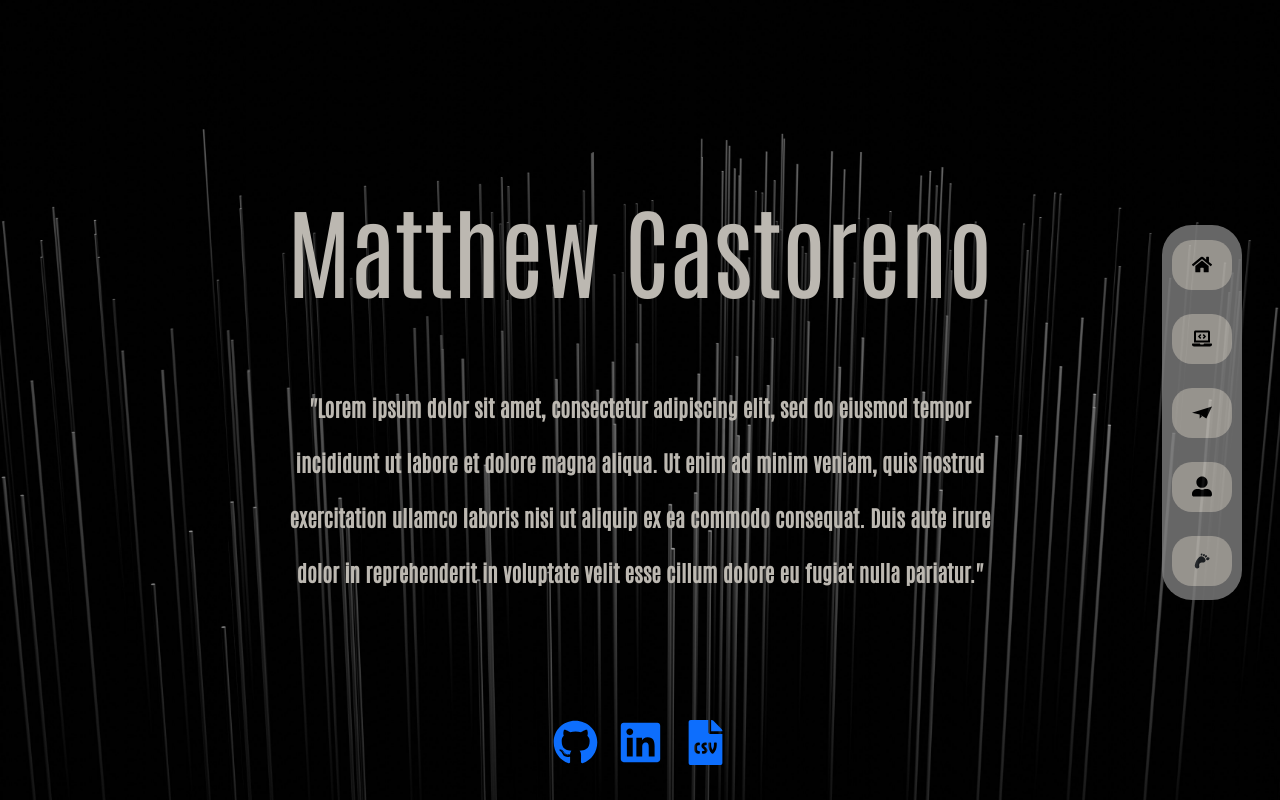
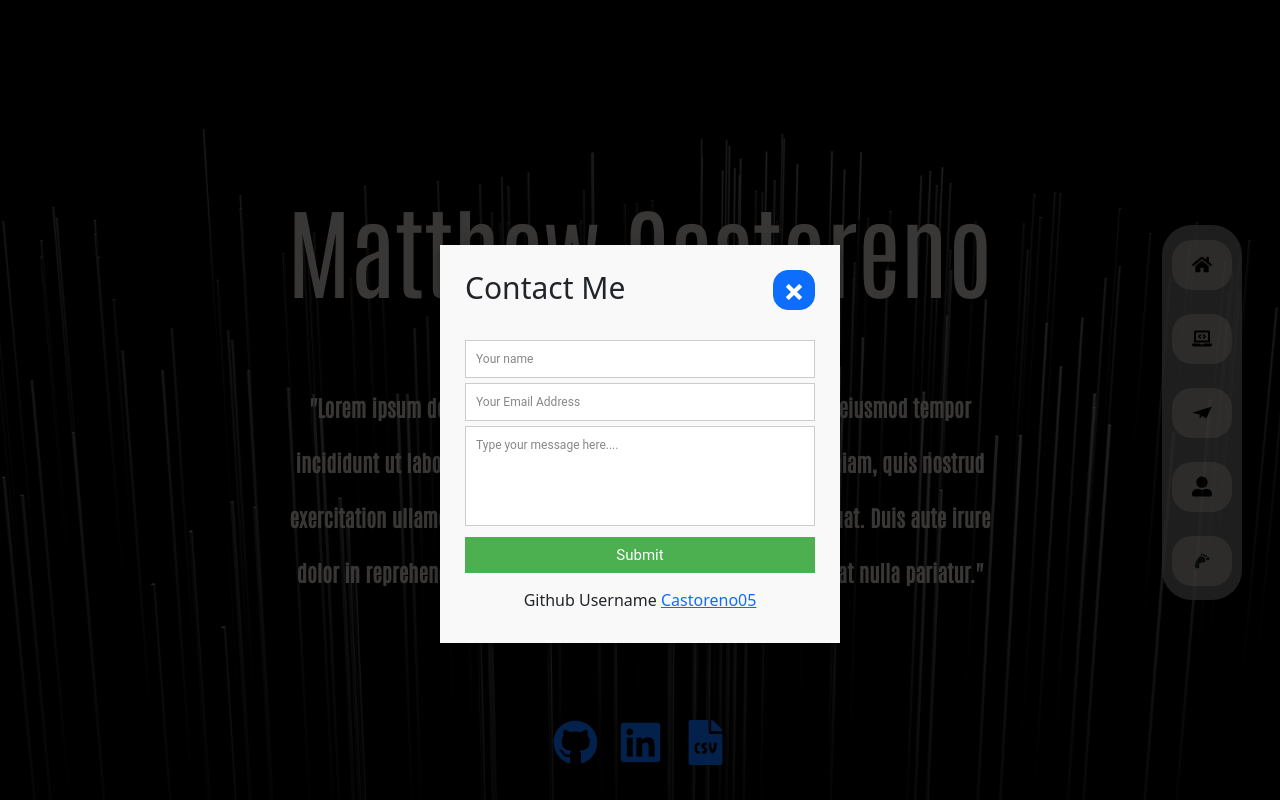
Before and after one commit to Castoreno05/React-Portfolio, a React (Create React App) app: page / in a window 1280 px wide. Both pictures are taken after a click on the button 1201 px from the left and 412 px from the top of the page. Shown: the top 800 px of the page. Built offline with nearby package versions, Linux system fonts and the light colour scheme.

Commit message:
Modal is placed in navigation bar.

```diff
--- a/src/App.js
+++ b/src/App.js
@@ -3,7 +3,7 @@ import Header from "./components/Header";
 import About from "./components/About";
 import Skills from "./components/Skills";
 import Projects from "./components/Projects";
-import Contact from "./components/ContactForm";
+// import Contact from "./components/ContactForm";
 import Footer from "./components/Footer";
 import "./app.css";
 
@@ -17,7 +17,7 @@ function App() {
       <About/>
       <Skills/>
       <Projects/>
-      <Contact />
+      {/* <Contact /> */}
       <Footer/>
     </div>
   );
--- a/src/components/ContactForm/contact.css
+++ b/src/components/ContactForm/contact.css
@@ -7,7 +7,15 @@
 .contactContainer {
   max-width: 400px;
 }
-
+.contactHeader {
+  display: flex;
+  justify-content: space-between;
+  flex-direction: row;
+}
+.contactHeader .btn {
+  height: 40px;
+  border-radius: 15px;
+}
 #contact input[type="text"],
 #contact input[type="email"],
 #contact input[type="tel"],
--- a/src/components/Footer/footer.css
+++ b/src/components/Footer/footer.css
@@ -23,6 +23,9 @@
     color: whitesmoke;
     margin: 10px 10px;
 }
+.footerNav a {
+    text-decoration: none;
+}
 .footerNav p:hover {
     color: #0d6efd;
 }
--- a/src/components/Header/index.js
+++ b/src/components/Header/index.js
@@ -1,4 +1,5 @@
 import React, { useState } from "react";
+import Modal from "../Modal";
 import { Nav, Navbar, Button } from "react-bootstrap";
 import { Link } from "react-scroll";
 import {
@@ -17,7 +18,7 @@ import resume from "../../Images/Resume.PNG";
 import "./header.css";
 
 export default function Header() {
-  const [isOpen, setIsOpen] = useState(false)
+  const [isOpen, setIsOpen] = useState(false);
   const pdfGenerate = () => {
     var doc = new jsPDF("landscape", "px", "a4", "false");
     doc.addImage(resume, "PNG", 65, 20, 500, 400);
@@ -74,17 +75,14 @@ export default function Header() {
             </Button>
           </Link>
           <br></br>
-          {/* <Link
-            to="contact"
-            spy={true}
-            offset={-315}
-            smooth={true}
-            duration={500}
-          > */}
-            <Button variant="none" className="navBtns">
-              <SiMinutemailer id="mail" />
-            </Button>
-          {/* </Link> */}
+          <Button
+            variant="none"
+            className="navBtns"
+            onClick={() => setIsOpen(true)}
+          >
+            <SiMinutemailer id="mail" />
+          </Button>
+          <Modal open={isOpen} onClose={() => setIsOpen(false)} />
           <br></br>
           <Link to="about" spy={true} smooth={true} duration={500}>
             <Button variant="none" className="navBtns">
--- a/src/components/Modal.js
+++ b/src/components/Modal.js
@@ -1,4 +1,9 @@
-import React from "react";
+import React, { useState } from "react";
+import { Button } from "react-bootstrap";
+import ReactDom from "react-dom";
+import emailjs from "@emailjs/browser";
+import { ImCross } from "react-icons/im";
+import "./ContactForm/contact.css";
 
 const MODAL_STYLES = {
   position: "fixed",
@@ -13,20 +18,105 @@ const OVERLAY_STYLES = {
   left: 0,
   right: 0,
   bottom: 0,
-  backgroundColor: 'rgba(0, 0, 0, .7)',
-  zIndex: 1000
+  backgroundColor: "rgba(0, 0, 0, .7)",
+  zIndex: 1000,
 };
 
 export default function Modal({ open, children, onClose }) {
+  const [to_name, setTo_name] = useState("");
+  const [from_name, setFrom_name] = useState("");
+  const [message, setMessage] = useState("");
+  const inputs = document.querySelectorAll("input");
+  const textField = document.querySelectorAll("textarea");
   if (!open) return null;
 
-  return (
+  const submitInfo = (e) => {
+    e.preventDefault();
+
+    textField.forEach((textarea) => (textarea.value = ""));
+    inputs.forEach((input) => (input.value = ""));
+
+    console.log(to_name + from_name + message);
+
+    var emailContent = {
+      to_name: to_name,
+      from_name: from_name,
+      message: message,
+    };
+
+    emailjs
+      .send(
+        "service_jw4ta39",
+        "template_p2hook7",
+        emailContent,
+        "0f5Bq6CLKVad2P7ep"
+      )
+      .then(
+        (result) => {
+          console.log(result.text);
+        },
+        (error) => {
+          console.log(error.text);
+        }
+      );
+  };
+
+  return ReactDom.createPortal(
     <>
       <div style={OVERLAY_STYLES} />
       <div style={MODAL_STYLES}>
-        <button onClick={onClose}>Close Modal</button>
-        {children}
+        <form className="contactForm">
+          <div className="contactContainer">
+            <div id="contact" action="" method="post">
+              <div className="contactHeader">
+                <h3>Contact Me</h3>
+                <Button onClick={onClose}><ImCross/></Button>
+              </div>
+              <br></br>
+              <input
+                placeholder="Your name"
+                type="text"
+                tabIndex="1"
+                required
+                onChange={(event) => {
+                  setTo_name(event.target.value);
+                }}
+              />
+              <input
+                placeholder="Your Email Address"
+                type="email"
+                tabIndex="2"
+                required
+                onChange={(event) => {
+                  setFrom_name(event.target.value);
+                }}
+              />
+              <textarea
+                placeholder="Type your message here...."
+                tabIndex="3"
+                required
+                onChange={(event) => {
+                  setMessage(event.target.value);
+                }}
+              ></textarea>
+              <button name="submit" type="submit" onClick={submitInfo}>
+                Submit
+              </button>
+              <p className="copyright">
+                Github Username{" "}
+                <a
+                  href="https://github.com/Castoreno05"
+                  target="_blank"
+                  title="Github"
+                >
+                  Castoreno05
+                </a>
+              </p>
+            </div>
+          </div>
+        </form>
       </div>
-    </>
+    </>,
+    document.getElementById("portal")
   );
 }
```
